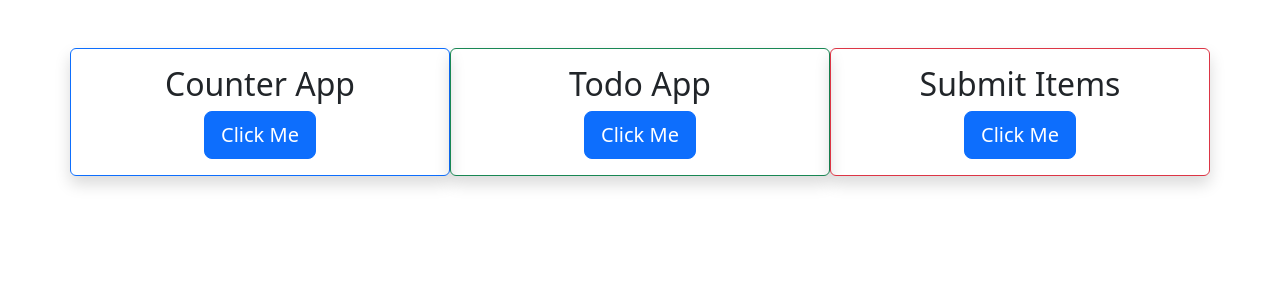
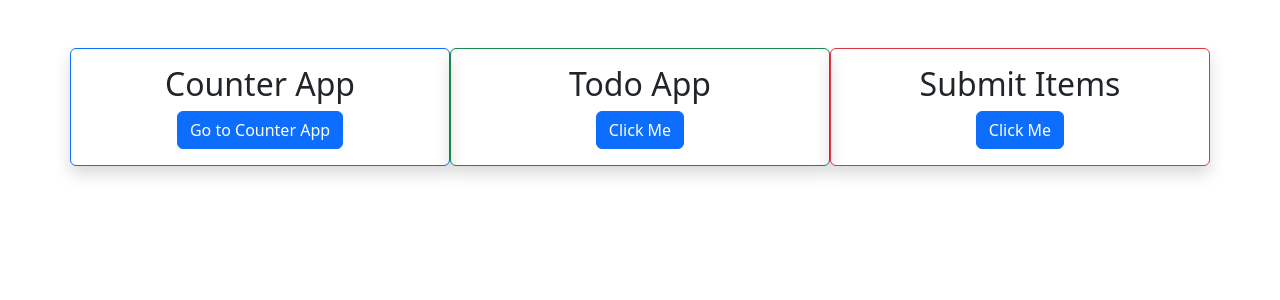
Before and after one commit to Sherry-hassan/react-app, a React (Create React App) app: page / in a window 1280 px wide. Shown: the top 300 px of the page. Built offline with nearby package versions, Linux system fonts and the light colour scheme.

Commit message:
update successfully

```diff
--- a/package.json
+++ b/package.json
@@ -10,6 +10,7 @@
     "react": "^18.3.1",
     "react-bootstrap": "^2.10.5",
     "react-dom": "^18.3.1",
+    "react-router-dom": "^6.28.0",
     "react-scripts": "5.0.1",
     "web-vitals": "^2.1.4"
   },
--- a/src/App.js
+++ b/src/App.js
@@ -1,39 +1,13 @@
-import { Button, Container, Row, Col } from "react-bootstrap";
+// App.js
+import { BrowserRouter as Router } from "react-router-dom";
 import "./App.css";
+import AppRoutes from "./services/routes/AppRoutes";
 
 function App() {
   return (
-    <Container className="mt-5">
-      <Row>
-        <Col
-          md={4}
-          className="text-center border border-primary rounded p-3 mb-3 shadow"
-        >
-          <h2>Counter App</h2>
-          <Button variant="primary" size="lg">
-            Click Me
-          </Button>
-        </Col>
-        <Col
-          md={4}
-          className="text-center border border-success rounded p-3 mb-3 shadow"
-        >
-          <h2>Todo App</h2>
-          <Button variant="primary" size="lg">
-            Click Me
-          </Button>
-        </Col>
-        <Col
-          md={4}
-          className="text-center border border-danger rounded p-3 mb-3 shadow"
-        >
-          <h2>Submit Items</h2>
-          <Button variant="primary" size="lg">
-            Click Me
-          </Button>
-        </Col>
-      </Row>
-    </Container>
+    <Router>
+      <AppRoutes />
+    </Router>
   );
 }
 
--- a/src/apps/CounterApp/index.jsx
+++ b/src/apps/CounterApp/index.jsx
@@ -1,11 +1,19 @@
 import React from "react";
+import { Breadcrumb } from "react-bootstrap"; // Import the Breadcrumb component
 
-const index = () => {
+const CounterApp = () => {
   return (
     <>
+      {/* Breadcrumb Navigation */}
+      <Breadcrumb>
+        <Breadcrumb.Item href="/">Main</Breadcrumb.Item>
+        <Breadcrumb.Item active>Counter App</Breadcrumb.Item>
+      </Breadcrumb>
+
+      {/* Counter App Content */}
       <h2>Total Counts:</h2>
     </>
   );
 };
 
-export default index;
+export default CounterApp;
--- /dev/null
+++ b/src/apps/TodoApp/index.jsx
@@ -0,0 +1,7 @@
+import React from "react";
+
+const TodoApp = () => {
+  return <div>TodoApp</div>;
+};
+
+export default TodoApp;
--- /dev/null
+++ b/src/apps/index.jsx
@@ -0,0 +1,39 @@
+import React from "react";
+import { Col, Container, Row } from "react-bootstrap";
+import { Link } from "react-router-dom";
+
+const AppDetails = () => {
+  return (
+    <Container className="mt-5">
+      <Row>
+        <Col
+          md={4}
+          className="text-center border border-primary rounded p-3 mb-3 shadow"
+        >
+          <h2>Counter App</h2>
+          <Link to="/counterapp">
+            <button className="btn btn-primary">Go to Counter App</button>
+          </Link>
+        </Col>
+        <Col
+          md={4}
+          className="text-center border border-success rounded p-3 mb-3 shadow"
+        >
+          <h2>Todo App</h2>
+          <Link to="/todoapp">
+            <button className="btn btn-primary">Click Me</button>
+          </Link>
+        </Col>
+        <Col
+          md={4}
+          className="text-center border border-danger rounded p-3 mb-3 shadow"
+        >
+          <h2>Submit Items</h2>
+          <button className="btn btn-primary">Click Me</button>
+        </Col>
+      </Row>
+    </Container>
+  );
+};
+
+export default AppDetails;
--- /dev/null
+++ b/src/services/routes/AppRoutes.js
@@ -0,0 +1,17 @@
+// Routes.js
+import { Routes, Route } from "react-router-dom";
+import CounterApp from "../../apps/CounterApp";
+import AppDetails from "../../apps";
+import TodoApp from "../../apps/TodoApp";
+
+function AppRoutes() {
+  return (
+    <Routes>
+      <Route path="/" element={<AppDetails />} />
+      <Route path="/counterapp" element={<CounterApp />} />
+      <Route path="/todoapp" element={<TodoApp />} />
+    </Routes>
+  );
+}
+
+export default AppRoutes;
```
Also changed, not shown: 1 other file (tests, documents, lock files or other folders).
